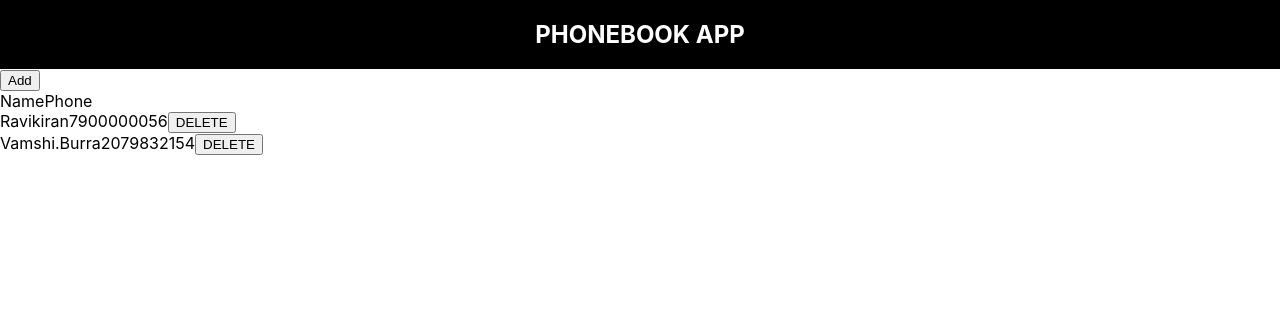
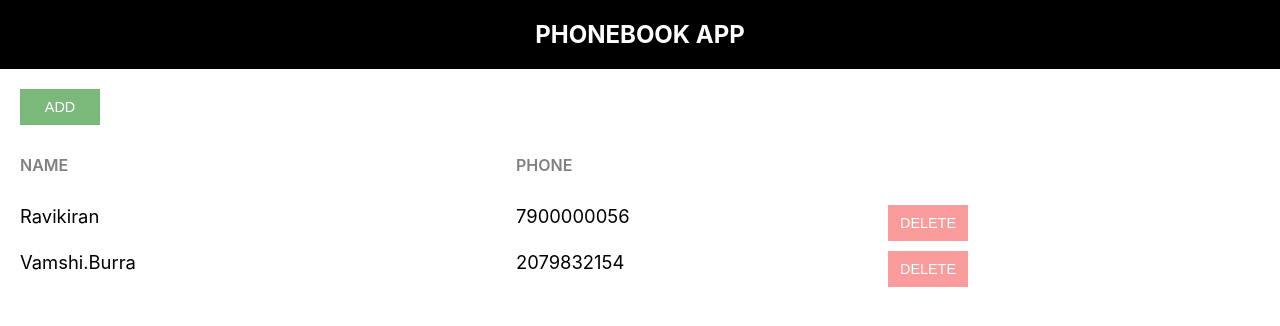
Before and after one commit to kirannani168/phone-directory, a React (Create React App) app: page / in a window 1280 px wide. Shown: the top 326 px of the page. Built offline with nearby package versions, Linux system fonts and the light colour scheme.

Commit message:
Stylesheet updated

```diff
--- a/src/Styles/Header.css
+++ b/src/Styles/Header.css
@@ -7,3 +7,52 @@
     font-size: 24px;
     font-weight: bolder;
 }
+
+.component-body-container {
+    padding: 20px;
+}
+
+.custom-btn {
+    padding: 10px;
+    border: none;
+    margin-right: 10px;
+    text-transform: uppercase;
+    width: 80px;
+    font-size: 0.9rem;
+    cursor: pointer;
+    outline: none;
+}
+
+.add-btn {
+    background: #7ab97a;
+    color: #fff;
+}
+.remove-btn{
+     background: #fa9c9c;
+    color: #fff;
+}
+
+.grid-container {
+    display: grid;
+    grid-template-columns: 40% 30% auto;
+    margin-bottom: 10px;
+}
+
+.heading-container {
+    margin: 30px 0 30px 0;
+    width: 100%;
+}
+
+.grid-item {
+    background-color: rgba(255, 255, 255, 0.8);
+    font-size: 1.15rem;
+    word-wrap: break-word;
+    padding-right: 10px;
+}
+
+.name-heading, .phone-heading {
+    font-size: 1rem;
+    font-weight: 600;
+    color: #808080;
+    text-transform: uppercase;
+}
```
